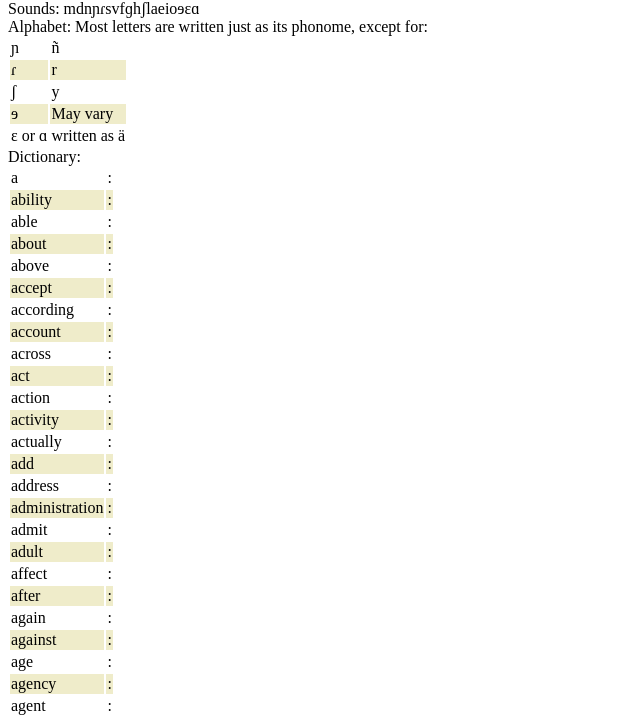
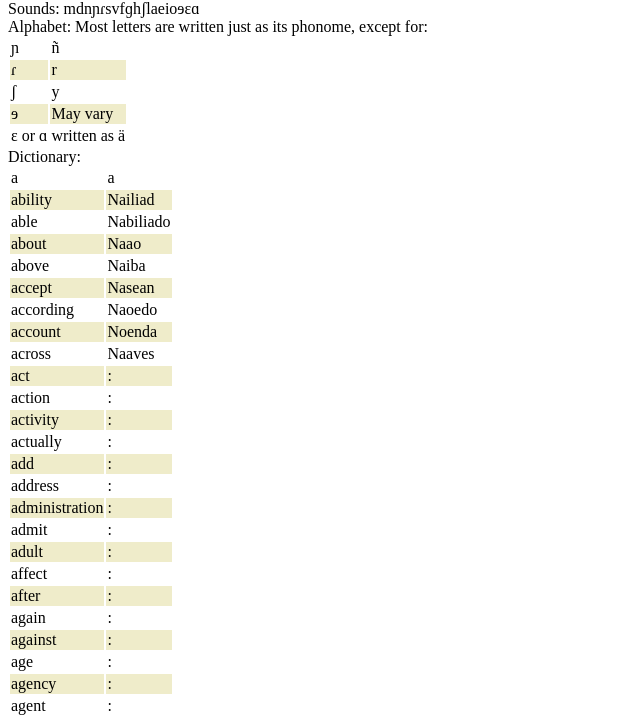
Before and after one commit to FranchuFranchu/Nedan-Language, a plain HTML site: page index.html in a window 1280 px wide. Shown: the part 66-781 px from the top of the page, without its empty margins (0-640 px from the left). Drawn offline with Linux system fonts and the light colour scheme.

Commit message:
Update index.html

```diff
--- a/index.html
+++ b/index.html
@@ -23,15 +23,15 @@ Alphabet: Most letters are written just as its phonome, except for:
 </table>
 Dictionary:
 <table>
-<tr><td>a</td><td>:</tr>
-<tr><td>ability</td><td>:</tr>
-<tr><td>able</td><td>:</tr>
-<tr><td>about</td><td>:</tr>
-<tr><td>above</td><td>:</tr>
-<tr><td>accept</td><td>:</tr>
-<tr><td>according</td><td>:</tr>
-<tr><td>account</td><td>:</tr>
-<tr><td>across</td><td>:</tr>
+<tr><td>a</td><td>a</tr>
+<tr><td>ability</td><td>Nailiad</tr>
+<tr><td>able</td><td>Nabiliado</tr>
+<tr><td>about</td><td>Naao</tr>
+<tr><td>above</td><td>Naiba</tr>
+<tr><td>accept</td><td>Nasean</tr>
+<tr><td>according</td><td>Naoedo</tr>
+<tr><td>account</td><td>Noenda</tr>
+<tr><td>across</td><td>Naaves</tr>
 <tr><td>act</td><td>:</tr>
 <tr><td>action</td><td>:</tr>
 <tr><td>activity</td><td>:</tr>
```
